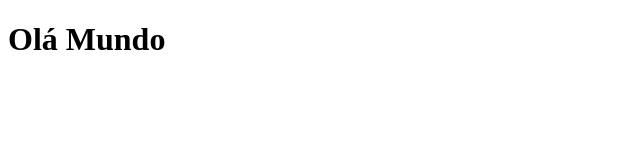
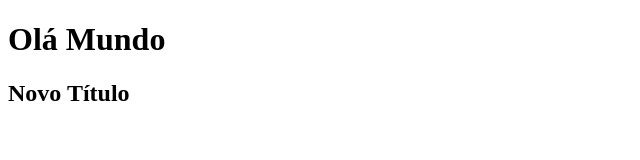
Before and after one commit to AnaModolo12/meu-repositorio, a plain HTML site: page index.html in a window 1280 px wide. Shown: the whole page, without its empty margins (0-640 px from the left). Drawn offline with Linux system fonts and the light colour scheme.

Commit message:
Update index.html

```diff
--- a/index.html
+++ b/index.html
@@ -8,6 +8,7 @@
 <body>
 
     <h1> Olá Mundo </h1>
+    <h2> Novo Título</h2>
 
 </body>
 </html>
```
